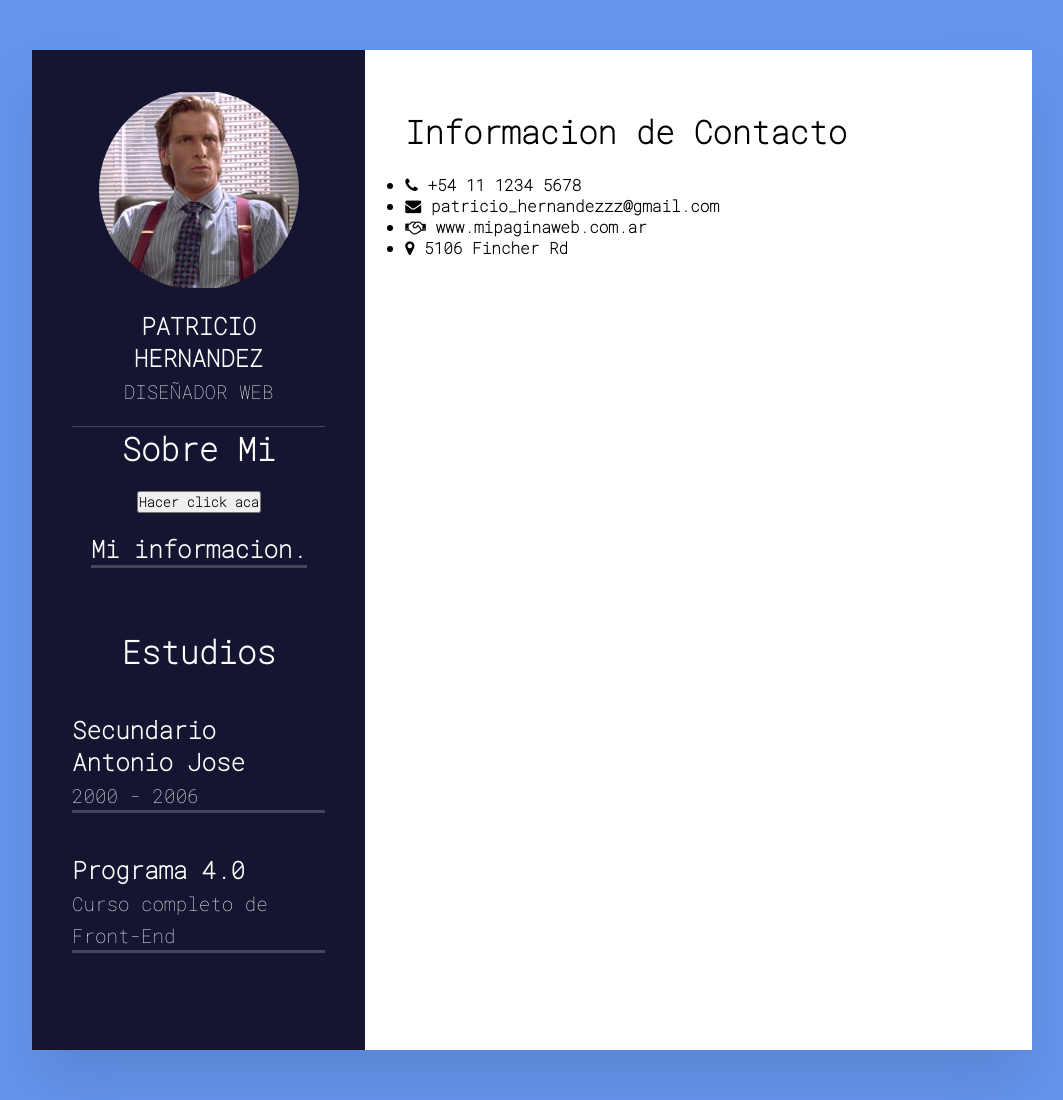
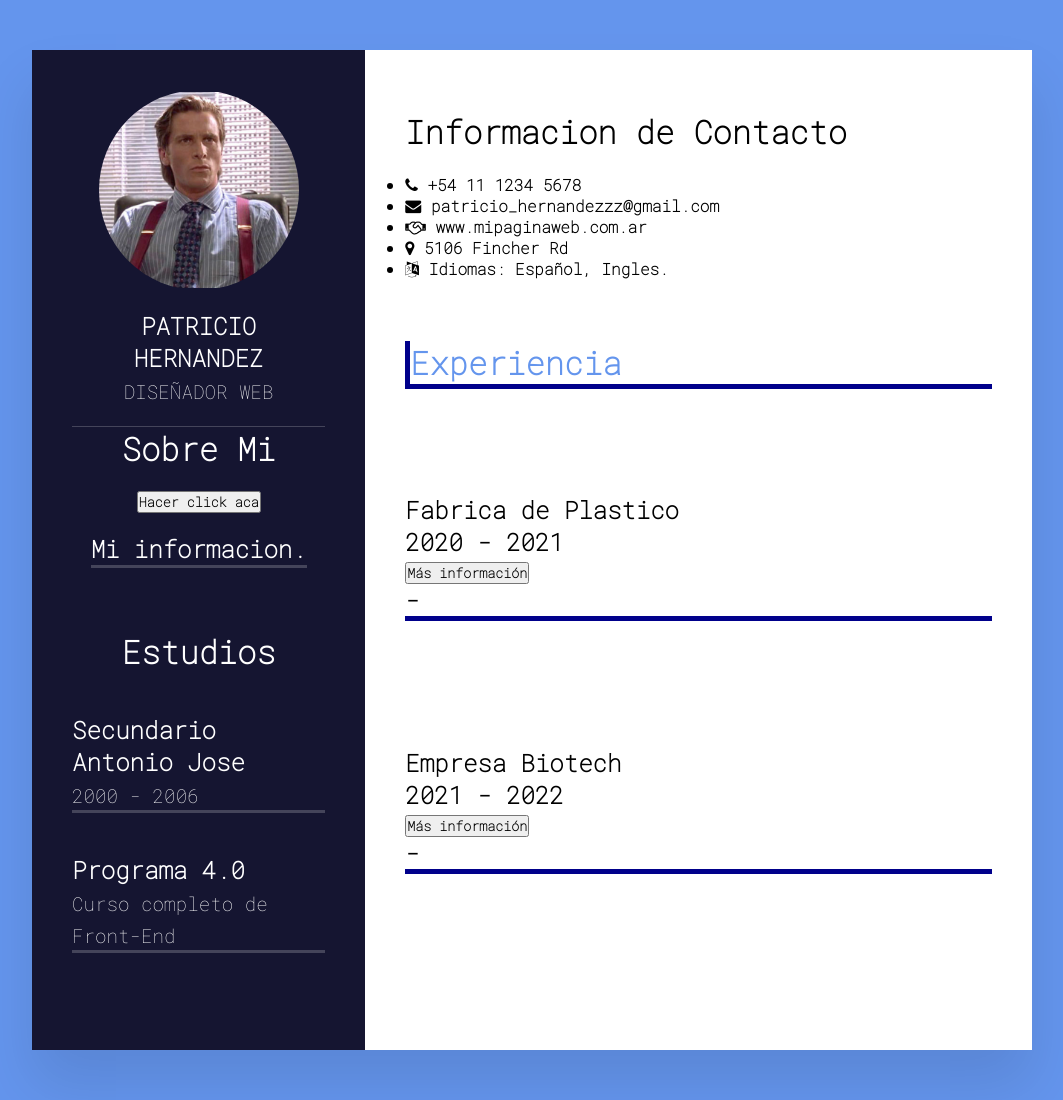
Before and after one commit to Darzko/A-estudiar, a plain HTML site: page CV/CV.html in a window 1280 px wide. Shown: the whole page, without its empty margins (108-1171 px from the left). Drawn offline with Linux system fonts and the light colour scheme.

Commit message:
Proyecto Final

```diff
--- a/CV/CV.html
+++ b/CV/CV.html
@@ -63,7 +63,36 @@
                         </span>
                         <span class="texto">5106 Fincher Rd</span>
                     </li>
+                    <li>
+                        <span class="icono"><i class="fa fa-language" aria-hidden="true"></i>
+                        </span>
+                        <span class="texto">Idiomas: Español, Ingles.</span>
+                    </li>
                       </ul>
+                      <br>
+                      <br>
+                      <div class="experiencia">
+                        <h1 class="subraye">Experiencia</h1>
+                        <br>
+                        <br>
+                        <br>
+                        <br>
+                        <br>
+                        <h2 class="experienciasLaborales">Fabrica de Plastico<br><span>2020 - 2021</span></h2>
+                        <button type="button" id="boton2">Más información</button>
+                        <h2 id="informacion2">-</h2>
+                        <script src="/fundamentos de programacion/eventos.js"></script>
+                        <br>
+                        <br>
+                        <br>
+                        <br>
+                        <br>
+                        <br>
+                        <h2 class="experienciasLaborales">Empresa Biotech<br><span>2021 - 2022</span></h2>
+                        <button type="button" id="boton3">Más información</button>
+                        <h2 id="informacion3">-</h2>
+                        <script src="/fundamentos de programacion/eventos.js"></script>
+                      </div>
                 </div>
             </div>
           </div>
--- a/CV/css/Estilos CV.css
+++ b/CV/css/Estilos CV.css
@@ -153,3 +153,49 @@ body{
     font-weight: 600;
     line-height: 1,4em;
 }
+
+.experiencia {
+    font-weight: bold;
+    font-size: 1,5em;
+    margin-top: 20px;
+    font-weight: 600;
+    line-height: 1,4em;
+
+
+}
+.experiencia .subraye{
+    color: cornflowerblue;
+    border-bottom: 5px solid darkblue;
+    border-left: 5px solid darkblue;
+}
+
+.experiencia .experienciasLaborales{
+    border-bottom: 3px solid rgba(255, 255, 255, 0.2);
+}
+
+#boton2{
+    color: black;
+    font-weight: bold;
+}
+
+#informacion2{
+    border-bottom: 5px solid darkblue;
+}
+
+#boton3{
+    color: black;
+    font-weight: bold;
+}
+
+#informacion3{
+    border-bottom: 5px solid darkblue;
+}
+
+@media (max-width: 1000px)
+{
+    .Contenedor
+    {
+        margin: 10px;
+        grid-template-columns: repeat(1,1fr);
+    }
+}
--- a/fundamentos de programacion/eventos.js
+++ b/fundamentos de programacion/eventos.js
@@ -3,3 +3,13 @@ document.getElementById("boton").onclick = function () {
     console.log("Lograste hacer aparecer la informacion personal!")
     document.getElementById("informacion").innerHTML = "Programador Front End, con 2 años de experiencia en paginas completas o estaticas. Mi conocimiento incluye un buen manejo de HTML, CSS y Javascript."
 }
+
+document.getElementById("boton2").onclick = function () {
+    console.log("Nuevamente, desplegaste más información")
+    document.getElementById("informacion2").innerHTML = "Hice una gran variedad de paginas que mostraban como trabajan en dicha empresa, el contacto de la misma y todo tipo de información importante que querian que fuera destacada."
+}
+
+document.getElementById("boton3").onclick = function () {
+    console.log("Despliegue final")
+    document.getElementById("informacion3").innerHTML = "Junto a un equipo de diseñadores y programadores, hicimos una pagina de compras para toda clase de productos de la industria del gaming."
+}
```
